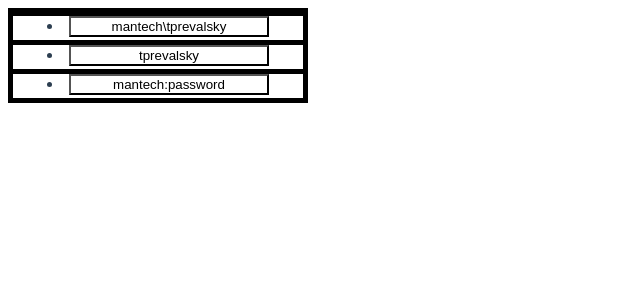
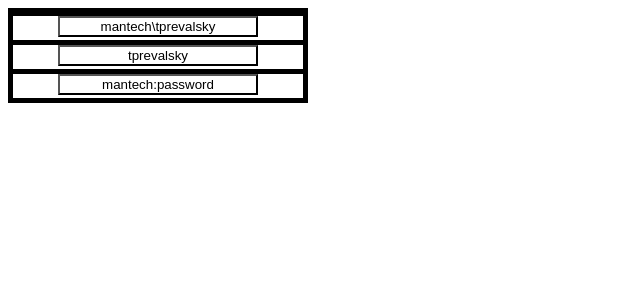
Before and after one commit to theodore1202/clipset, a Vue app: page / in a window 1280 px wide. Shown: the top 300 px of the page, without its empty margins (0-640 px from the left). Built offline with nearby package versions, Linux system fonts and the light colour scheme.

Commit message:
style good

```diff
--- a/src/App.vue
+++ b/src/App.vue
@@ -2,7 +2,7 @@
 <div style='max-width:300px;background-color:#000000;' >
   <div style="background-color:#000000;height:3px" />
   <div id="app"  style='max-width:290px;background-color:#ffffff;margin:5px;' >
-    <li v-for="child in theList" :key="child.msg" id="list">
+    <li v-for="child in theList" :key="child.msg" id="list" style='list-style-type:none;' >
         <paster :msg=child.msg :cValue=child.cValue />
        <div style="background-color:#000000;min-height:5px" />
   </li>
```
